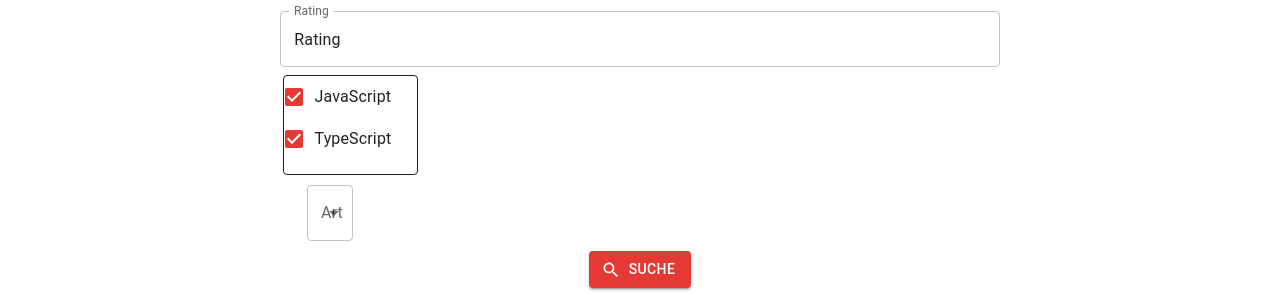
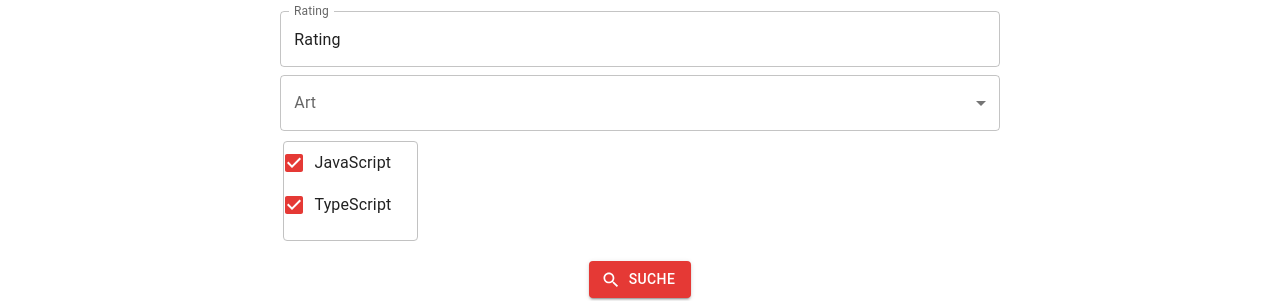
Before and after one commit to marius-a-mueller/buchweb, a React (Vite) app: page /search in a window 1280 px wide. Shown: the part 294-595 px from the top of the page. Built offline with nearby package versions, Linux system fonts and the light colour scheme.

Commit message:
Überarbeitung von Suche

```diff
--- a/src/pages/Search.tsx
+++ b/src/pages/Search.tsx
@@ -46,15 +46,31 @@ export const Search = () => {
           defaultValue="Rating"
           sx={{ width: '80ch', textAlign: 'center' }}
         />
+        <Box sx={{ width: '80ch', textAlign: 'center' }}>
+      <FormControl fullWidth>
+        <InputLabel id="demo-simple-select-label">Art</InputLabel>
+        <Select
+          labelId="demo-simple-select-label"
+          id="demo-simple-select"
+          value={art}
+          label="Art"
+          onChange={handleChange}
+        >
+          <MenuItem value={1}>Kindle</MenuItem>
+          <MenuItem value={2}>Druckausgabe</MenuItem>
+        </Select>
+      </FormControl>
+    </Box>
         <Box
           sx={{
             width: 135,
             height: 100,
             borderRadius: 1,
             border: '1px solid',
-            borderColor: 'grey',
+            borderColor: '#c2c2c2',
             bgcolor: 'transparent',
             marginRight: '580px',
+            marginTop: '10px',
             marginBottom: '10px',
           }}
         >
@@ -63,22 +79,6 @@ export const Search = () => {
             <FormControlLabel control={<Checkbox defaultChecked color="secondary"/>} label="TypeScript" />
           </FormGroup>
         </Box>
-        <div>
-      <FormControl sx={{marginRight: '620px' }}>
-        <InputLabel id="demo-simple-select-autowidth-label">Art</InputLabel>
-        <Select
-          labelId="demo-simple-select-autowidth-label"
-          id="demo-simple-select-autowidth"
-          value={art}
-          onChange={handleChange}
-          autoWidth
-          label="Age"
-        >
-          <MenuItem value={1}>Kindle</MenuItem>
-          <MenuItem value={2}>Druckausgabe</MenuItem>
-        </Select>
-      </FormControl>
-    </div>
         <Button variant="contained" color="secondary" startIcon={<SearchIcon />} sx={{ marginTop: '10px' }}>
           Suche
         </Button>
```
